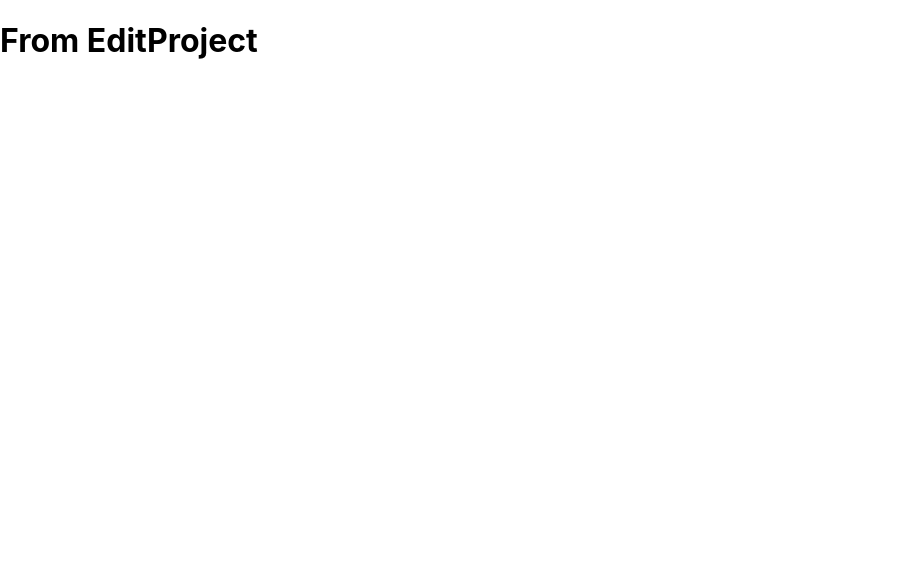
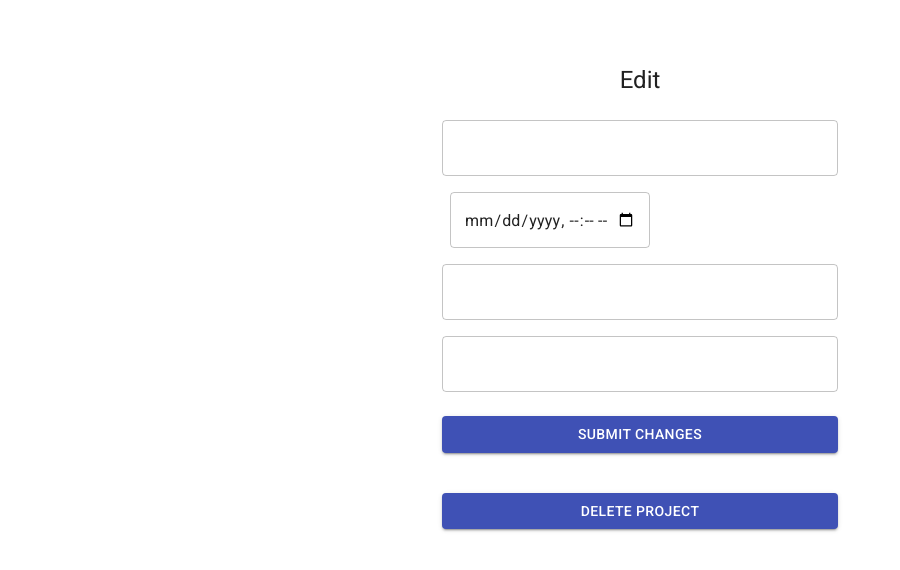
Before and after one commit to mmthatch12/Better-Prof-MyFE, a React (Create React App) app: page /studentlist/editproject/1 in a window 1280 px wide. Shown: the top 570 px of the page, without its empty margins (0-900 px from the left). Built offline with nearby package versions, Linux system fonts and the light colour scheme.

Commit message:
created skelleton edit project form

```diff
--- a/src/components/Professor/EditProject.js
+++ b/src/components/Professor/EditProject.js
@@ -1,4 +1,5 @@
 import React, { useState, useEffect } from 'react'
+import AxiosWithAuth from '../../utils/AxiosWithAuth'
 
 import Avatar from '@material-ui/core/Avatar';
 import Button from '@material-ui/core/Button';
@@ -33,6 +34,15 @@ const useStyles = makeStyles(theme => ({
   submit: {
     margin: theme.spacing(3, 0, 2),
   },
+  container: {
+    display: 'flex',
+    flexWrap: 'wrap',
+  },
+  textField: {
+    marginLeft: theme.spacing(1),
+    marginRight: theme.spacing(1),
+    width: 200,
+  },
 }));
 
 const EditProject = (props) => {
@@ -40,14 +50,112 @@ const EditProject = (props) => {
     const id = parseInt(props.match.params.id)
     const [eProject, setEProject] = useState({ project_name: '', deadline: Date.now, deadline_type: '', description: '', student_id: id })
     console.log('props on edit student', props)
+    console.log('ePeProject',eProject)
 
     useEffect(() => {
         const currProject = props.productList ? props.productList.find(proj => proj.id === id) : false
         if(currProject) setEProject(currProject)
     }, [id])
 
+  const handleSubmit = e => {
+    e.preventDefault()
+    AxiosWithAuth().put(`https://better-professor-backend.herokuapp.com/projects/${id}`, eProject)
+        .then(res => {
+            console.log(res.data)
+        })
+        .catch(err => console.log(err.response))
+  }
+
+  const handleChange = e => {
+      e.preventDefault()
+      setEProject({ ...eProject, [e.target.name]: e.target.value})
+  }
+
+  const deleteStudent = e => {
+    e.preventDefault()
+    AxiosWithAuth().delete(`https://better-professor-backend.herokuapp.com/projects/${id}`)
+      .then(res => {
+        console.log(res.data)
+      })
+      .catch(err => console.log(err.response))
+  }
+
     return (
-        <h1>From EditProject</h1>
+        <Container component="main" maxWidth="xs">
+        <CssBaseline />
+        <div className={classes.paper}>
+          <Typography component="h1" variant="h5">
+            Edit
+          </Typography>
+          <form className={classes.form} onSubmit={handleSubmit} noValidate>
+            <Grid container spacing={2}>
+              <Grid item xs={12}>
+                <TextField
+                  variant="outlined"
+                  required
+                  fullWidth
+                  id="project_name"
+                  name="project_name"
+                  onChange={handleChange}
+                />
+              </Grid>
+              <Grid className={classes.container} item xs={12}>
+                <TextField
+                  variant="outlined"
+                  required
+                  name="deadline"
+                  type="datetime-local"
+                  onChange={handleChange}
+                  id="datetime-local"
+                  className={classes.textField}
+                  InputLabelProps={{
+                    shrink: true,
+                  }}
+                />
+              </Grid>
+              <Grid item xs={12}>
+                <TextField
+                  variant="outlined"
+                  fullWidth
+                  name="deadline_type"
+                  type="deadline_type"
+                  onChange={handleChange}
+                  id="deadline_type"
+                />
+              </Grid>
+              <Grid item xs={12}>
+                <TextField
+                  variant="outlined"
+                  fullWidth
+                  name="description"
+                  type="description"
+                  onChange={handleChange}
+                  id="description"
+                />
+              </Grid>
+            </Grid>
+            <Button
+              type="submit"
+              fullWidth
+              variant="contained"
+              color="primary"
+              className={classes.submit}
+            >
+              Submit Changes
+            </Button>
+            <Button
+              type="submit"
+              fullWidth
+              variant="contained"
+              color="primary"
+              className={classes.submit}
+              onClick={deleteStudent}
+            >
+              Delete Project
+            </Button>
+          </form>
+        </div>
+      </Container>
     )
 }
 
```
